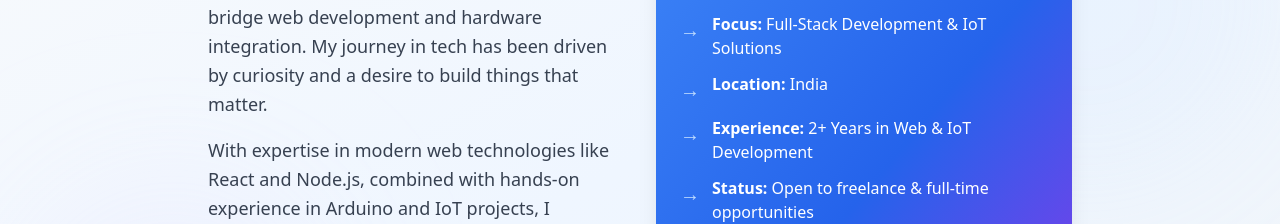
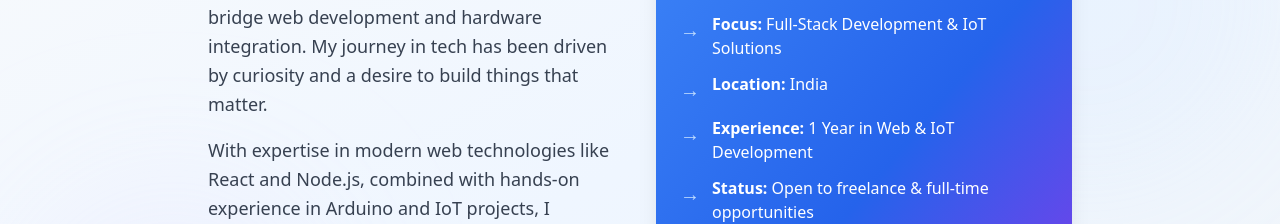
Before and after one commit to Amanking0124/portfolio, a React (Vite) app: page / in a window 1280 px wide. Shown: the part 992-1216 px from the top of the page. Built offline with nearby package versions, Linux system fonts and the light colour scheme; no server answers.

Commit message:
Update experience text / other tweaks

```diff
--- a/src/components/About.jsx
+++ b/src/components/About.jsx
@@ -37,7 +37,7 @@ export default function About() {
               </li>
               <li className="flex items-start">
                 <span className="text-blue-200 mr-3 mt-1 text-xl">→</span>
-                <span><strong>Experience:</strong> 2+ Years in Web & IoT Development</span>
+                <span><strong>Experience:</strong> 1 Year in Web & IoT Development</span>
               </li>
               <li className="flex items-start">
                 <span className="text-blue-200 mr-3 mt-1 text-xl">→</span>
```
